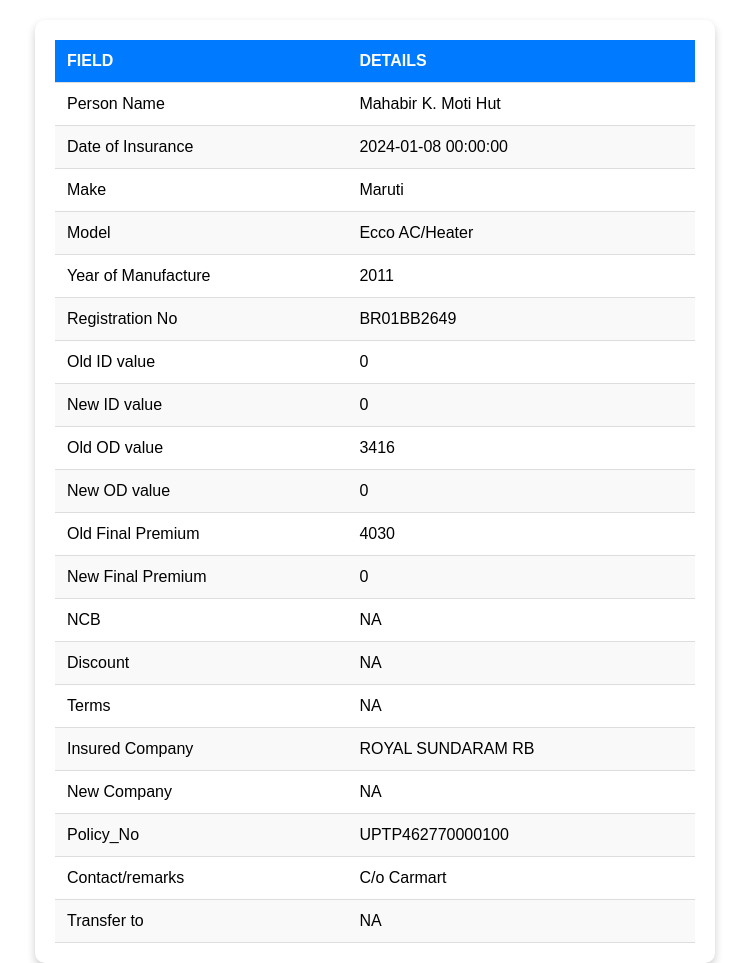
After one commit to HCIndia/Insurance, a Flask app: template templates/FullPersonDetails.html in a window 1280 px wide. The commit adds this page. Shown: the whole page, without its empty margins (265-1014 px from the left). Run offline with Flask 3, Linux system fonts and the light colour scheme; the template is opened without the code that fills it: values that come from a table or form of the project are taken from there, others are empty.

```diff
--- a/app.py
+++ b/app.py
@@ -11,6 +11,8 @@
 
 app.config["SQLALCHEMY_DATABASE_URI"] = 'sqlite:///personDetails.sqlite3'
 app.config["SQLALCHEMY_TRACK_MODIFICATIONS"] = False
+'''app.config["SQLALCHEMY_DATABASE_URI"] = 'mysql+pymysql://Sukant:Macbook_2020@Sukant.mysql.pythonanywhere-services.com/Sukant$personDetails'
+app.config["SQLALCHEMY_TRACK_MODIFICATIONS"] = False'''
 db = SQLAlchemy(app)
 
 
@@ -45,13 +47,24 @@
         search_Person_Detail_by_reg = request.form.get("searchPersonDet")
         if (search_Person_Detail_by_reg):
             app.logger.info(f"Got the data from form action :{search_Person_Detail_by_reg}")
-        person_object = PersonDetails.query.filter_by(Regd_No=search_Person_Detail_by_reg).first()
+        #person_object = PersonDetails.query.filter_by(Regd_No=search_Person_Detail_by_reg).first()   #exact search command
+        person_object = PersonDetails.query.filter(PersonDetails.Regd_No.ilike(f'%{search_Person_Detail_by_reg}%')).all()  # this is partial search
         if (person_object):
             app.logger.info("Got the data from database")
 
         return render_template("index.html",person_object= person_object)
 
     return render_template("index.html")
+
+@app.route("/fullPersonDetails", methods=['GET', 'POST'])
+def fullPersonDetails():
+    if request.method == 'POST':
+        get_Person_Detail_by_reg_no = request.form.get("regNo")
+
+        full_detail = PersonDetails.query.filter_by(Regd_No=get_Person_Detail_by_reg_no).first()   #exact search command
+
+    return render_template("FullPersonDetails.html", full_detail= full_detail)
+
 
 @app.route("/addPerson")
 def addPerson():
--- /dev/null
+++ b/templates/FullPersonDetails.html
@@ -0,0 +1,193 @@
+<!DOCTYPE html>
+<html lang="en">
+<head>
+    <meta charset="UTF-8">
+    <meta name="viewport" content="width=device-width, initial-scale=1.0">
+    <title>Search Page</title>
+    <style>
+        body {
+            display: flex;
+            flex-direction: column;
+            align-items: center;
+            justify-content: flex-start;
+            height: 100vh;
+            margin: 0;
+            font-family: Arial, sans-serif;
+            padding-top: 20px;
+        }
+        .top-container {
+            display: flex;
+            flex-direction: column;
+            align-items: center;
+            gap: 15px;
+        }
+        .search-container {
+            display: flex;
+            align-items: center;
+            gap: 10px;
+            border: 1px solid #ccc;
+            padding: 10px;
+            border-radius: 8px;
+            box-shadow: 0 2px 4px rgba(0, 0, 0, 0.1);
+        }
+        .search-input {
+            padding: 8px;
+            border: 1px solid #ccc;
+            border-radius: 4px;
+            outline: none;
+        }
+        .search-button {
+            background-color: blue;
+            color: white;
+            padding: 8px 12px;
+            border: none;
+            border-radius: 4px;
+            cursor: pointer;
+        }
+        .search-button:hover {
+            background-color: darkblue;
+        }
+        .add-person-button {
+            background-color: green;
+            color: white;
+            padding: 8px 12px;
+            border: none;
+            border-radius: 4px;
+            cursor: pointer;
+        }
+        .add-person-button:hover {
+            background-color: darkgreen;
+        }
+        .table-container {
+            width: 50%;
+            background: #fff;
+            padding: 20px;
+            border-radius: 10px;
+            box-shadow: 0 4px 8px rgba(0, 0, 0, 0.2);
+        }
+
+        table {
+            width: 100%;
+            border-collapse: collapse;
+        }
+
+        th, td {
+            padding: 12px;
+            text-align: left;
+            border-bottom: 1px solid #ddd;
+        }
+
+        th {
+            background-color: #007bff;
+            color: white;
+            text-transform: uppercase;
+        }
+
+        tr:nth-child(even) {
+            background-color: #f9f9f9;
+        }
+
+        tr:hover {
+            background-color: #f1f1f1;
+            transition: 0.3s;
+        }
+    </style>
+</head>
+<body>
+    {% if full_detail %}
+            <div class="table-container">
+                <table>
+                    <thead>
+                        <tr>
+                            <th>Field</th>
+                            <th>Details</th>
+                        </tr>
+                    </thead>
+                    <tbody>
+                        <tr>
+                            <td>Person Name </td>
+                            <td>{{ full_detail.Customer_name }} </td>
+                        </tr>
+                        <tr>
+                            <td>Date of Insurance</td>
+                            <td>{{ full_detail.Date_of_insurance }}</td>
+                        </tr>
+                        <tr>
+                            <td>Make </td>
+                            <td>{{ full_detail.Make }}</td>
+                        </tr>
+                        <tr>
+                            <td>Model</td>
+                            <td>{{ full_detail.Model }}</td>
+                        </tr>
+                        <tr>
+                            <td>Year of Manufacture</td>
+                            <td>{{ full_detail.Year_of_mfg }}</td>
+                        </tr>
+                        <tr>
+                            <td>Registration No</td>
+                            <td>{{ full_detail.Regd_No }}</td>
+                        </tr>
+                        <tr>
+                            <td>Old ID value</td>
+                            <td>{{ full_detail.Old_ID_value }}</td>
+                        </tr>
+                        <tr>
+                            <td>New ID value</td>
+                            <td>{{ full_detail.New_ID_value }}</td>
+                        </tr>
+                        <tr>
+                            <td>Old OD value</td>
+                            <td>{{ full_detail.Old_OD_value }}</td>
+                        </tr>
+
+                        <tr>
+                            <td>New OD value</td>
+                            <td>{{ full_detail.New_OD_value }}</td>
+                        </tr>
+                        <tr>
+                            <td>Old Final Premium</td>
+                            <td>{{ full_detail.Old_final_premium }}</td>
+                        </tr>
+                        <tr>
+                            <td>New Final Premium</td>
+                            <td>{{ full_detail.New_final_premium }}</td>
+                        </tr>
+                        <tr>
+                            <td>NCB</td>
+                            <td>{{ full_detail.Ncb }}</td>
+                        </tr>
+                        <tr>
+                            <td>Discount</td>
+                            <td>{{ full_detail.Discount }}</td>
+                        </tr>
+                        <tr>
+                            <td>Terms</td>
+                            <td>{{ full_detail.Terms }}</td>
+                        </tr>
+                        <tr>
+                            <td>Insured Company</td>
+                            <td>{{ full_detail.Insured_Company }}</td>
+                        </tr>
+                        <tr>
+                            <td>New Company</td>
+                            <td>{{ full_detail.New_Company }}</td>
+                        </tr>
+                        <tr>
+                            <td>Policy_No</td>
+                            <td>{{ full_detail.Policy_No }}</td>
+                        </tr>
+                        <tr>
+                            <td>Contact/remarks</td>
+                            <td>{{ full_detail.Contact_remarks }}</td>
+                        </tr>
+                        <tr>
+                            <td>Transfer to</td>
+                            <td>{{ full_detail.Transfer_to }}</td>
+                        </tr>
+                    </tbody>
+                </table>
+            </div>
+    {% endif %}
+</body>
+</html>
```
Also changed, not shown: templates/index.html (+11 -92 lines), instance/personDetails.sqlite3, 1 other file.
